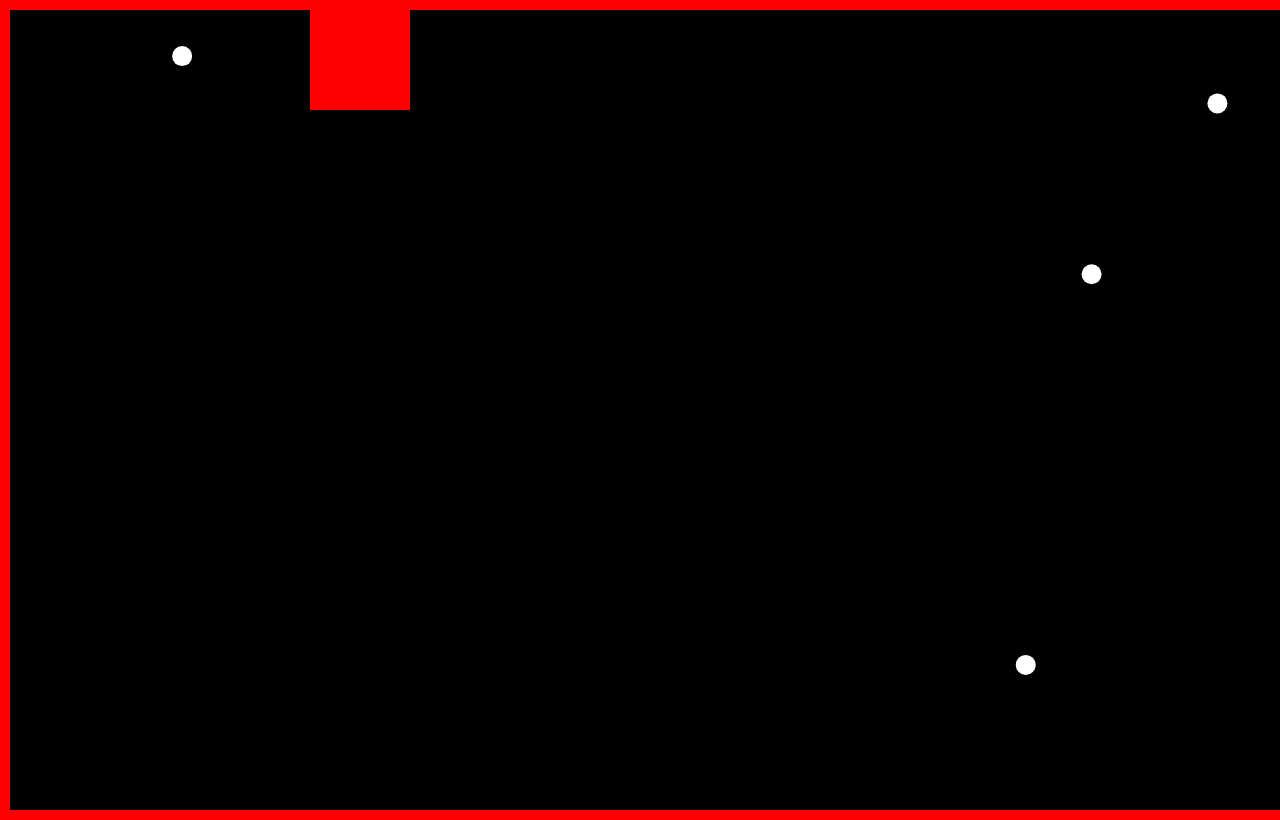
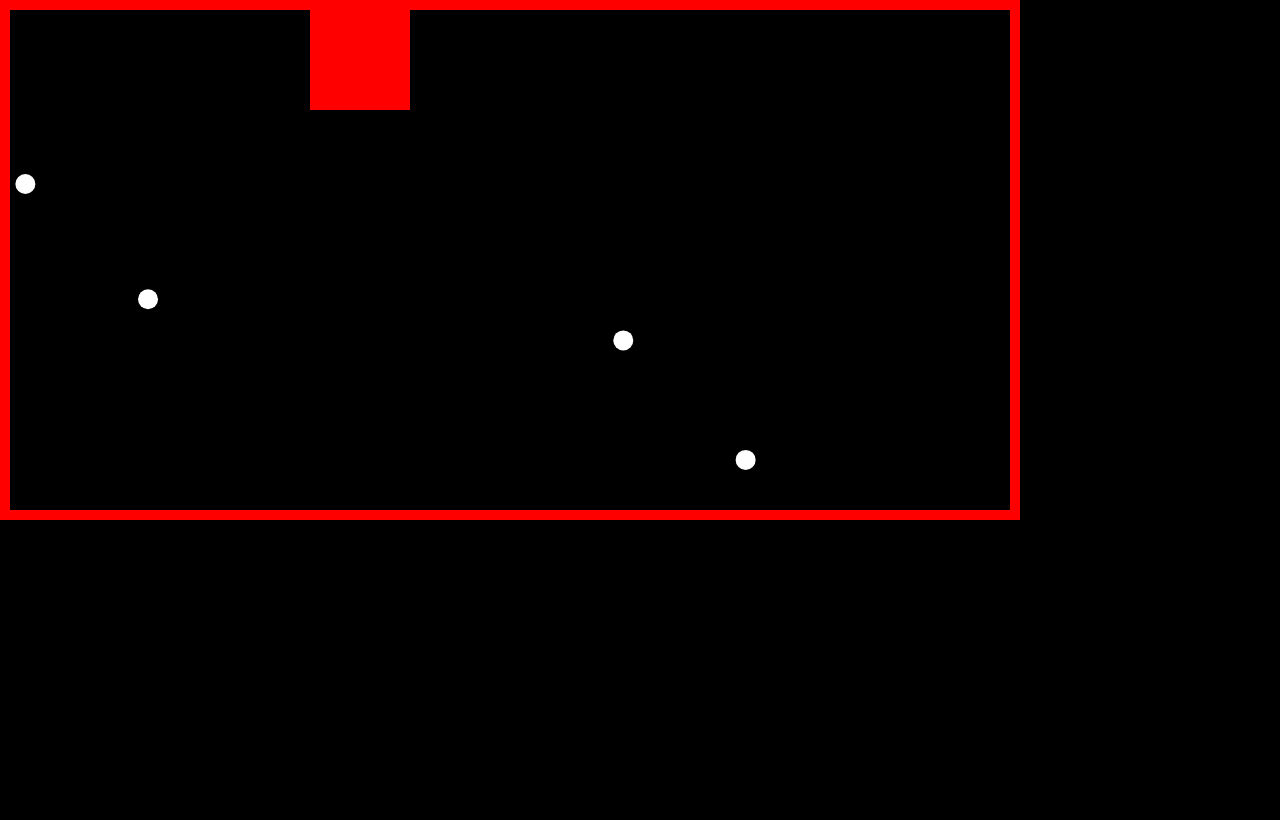
Before and after one commit to GustavoRizzo/simulation-covid-js, a plain HTML site: page index.html in a window 1280 px wide. Drawn offline with Linux system fonts and the light colour scheme.

Commit message:
refatoração arquitetura

```diff
--- a/css/index.css
+++ b/css/index.css
@@ -4,14 +4,17 @@
 }
 
 body, html {
-    height: 100%;
-    width: 100%;
     margin: 0;
     padding: 0;
     background: black;
 }
 
-canvas {
+#quadroPacticulas {
+    width: 1000px;
+    height: 500px;
+}
+
+#canvas {
     display: block;
     border: solid 10px red;
 }
--- a/index.html
+++ b/index.html
@@ -6,7 +6,13 @@
         <link rel="stylesheet" href="css/index.css">
     </head>
     <body class="container">
-        <canvas id="canvas"></canvas>
+        <div id="quadroPacticulas">
+            <canvas id="canvas"></canvas>
+        </div>
     </body>
-    <script src="js/index.js"></script>
+    <script src="js/models/Particula.js"></script>
+    <script src="js/controllers/QuadroParticulasController.js"></script>
+    <script>
+        let quadroParticulasController = new QuadroParticulasController();
+    </script>
 </html>
--- /dev/null
+++ b/js/controllers/QuadroParticulasController.js
@@ -0,0 +1,44 @@
+class QuadroParticulasController{
+
+    constructor() {
+
+        // conect to DOM
+        const elCanvas = document.querySelector('#canvas');
+        const elQaudro = document.querySelector('#quadroPacticulas');
+
+        // Faz com que o canvas ocupe o mesmo tamanho do quadro
+        elCanvas.width = elQaudro.clientWidth;
+        elCanvas.height = elQaudro.clientHeight;
+
+        // Dando contexto ao cnavas
+        this.ctx = elCanvas.getContext('2d');
+
+        this.particulas = [];
+        this.particulas.push(
+            new Particula(this.ctx),
+            new Particula(this.ctx),
+            new Particula(this.ctx),
+            new Particula(this.ctx)
+        );
+
+        this.x = 0;
+        this.render();
+    }
+
+    render(){
+
+        // Criando o looping de renderização
+        requestAnimationFrame(this.render.bind(this));
+        this.ctx.clearRect(0, 0, this.ctx.canvas.clientWidth , this.ctx.canvas.clientHeight);
+
+        this.particulas.forEach (particula => {
+            particula.draw(this.ctx);
+        });
+
+        // Desenhando quadrado teste
+        this.ctx.fillStyle = '#F00';
+        this.ctx.fillRect(this.x, 0, 100, 100);
+        // animando
+        this.x++;
+    }
+}
--- a/js/index.js
+++ /dev/null
@@ -1,63 +0,0 @@
-console.clear();
-
-// conect to DOM
-const elCanvas = document.querySelector('#canvas');
-const elBody = document.body;
-//Dando contexto ao cnavas
-const ctx = elCanvas.getContext('2d');
-
-const width = elCanvas.width = elBody.clientWidth;
-const height = elCanvas.height = elBody.clientHeight;
-
-
-// Particula
-class Particle {
-    // variaveis globais:
-    //    elCanvas, porem talves pudessemos passar o drawContex como paramento no contrutor.
-
-    constructor(context) {
-        this.drawContext = context;
-        this.x = Math.random() * this.drawContext.canvas.clientWidth;
-        this.y = Math.random() * this.drawContext.canvas.clientHeight;
-        this.radius = 10;
-    }
-
-    draw() {
-        this.drawContext.beginPath();
-        this.drawContext.arc(this.x, this.y, this.radius, 0, Math.PI*2);
-        this.drawContext.closePath();
-        this.drawContext.fillStyle = '#FFF';
-        this.drawContext.fill();
-    }
-}
-
-let particles = [];
-particles.push(
-    new Particle(ctx),
-    new Particle(ctx),
-    new Particle(ctx),
-    new Particle(ctx)
-);
-
-let x = 0;
-function render(){
-    // variaveis globais:
-    //    elCanvas, porem talves pudessemos passar o drawContex como paramento no contrutor.
-    //    x
-
-    // Criando o looping de renderização
-
-    ctx.clearRect(0, 0, elCanvas.width, elCanvas.height);
-
-    particles.forEach (particle => {
-        particle.draw(ctx);
-    });
-
-    // Desenhando objeto
-    ctx.fillStyle = '#F00';
-    ctx.fillRect(x, 0, 100, 100);
-    // animando
-    x++;
-    requestAnimationFrame(render);
-}
-render()
--- /dev/null
+++ b/js/models/Particula.js
@@ -0,0 +1,17 @@
+class Particula {
+
+    constructor(context) {
+        this.drawContext = context;
+        this.x = Math.random() * this.drawContext.canvas.clientWidth;
+        this.y = Math.random() * this.drawContext.canvas.clientHeight;
+        this.radius = 10;
+    }
+
+    draw() {
+        this.drawContext.beginPath();
+        this.drawContext.arc(this.x, this.y, this.radius, 0, Math.PI*2);
+        this.drawContext.closePath();
+        this.drawContext.fillStyle = '#FFF';
+        this.drawContext.fill();
+    }
+}
```
Also changed, not shown: js/controllers/QuadroParticulasController copy.js (added, +52 -0 lines).
